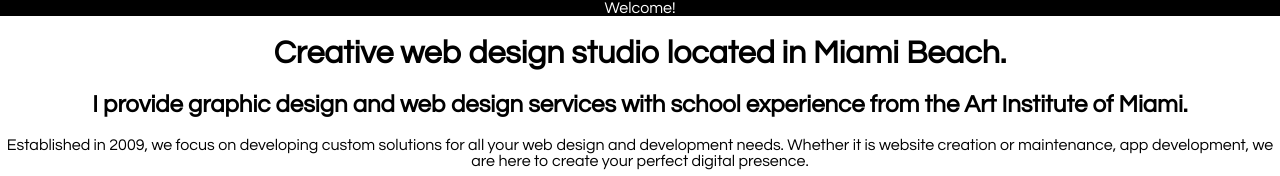
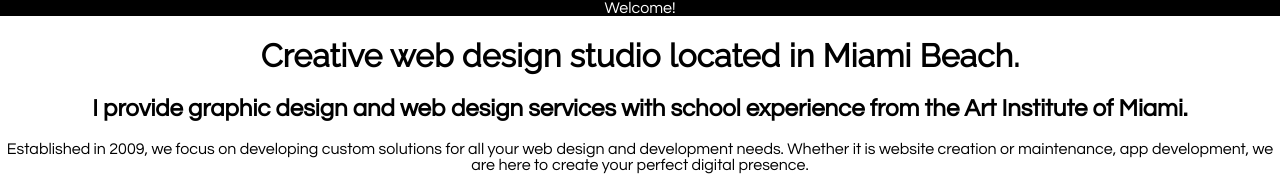
Before and after one commit to ivcortright/ivcortright.github.io, a plain HTML site: page index.html in a window 1280 px wide. Shown: the top 176 px of the page. Drawn offline with Linux system fonts and the light colour scheme.

Commit message:
Update index.html

```diff
--- a/index.html
+++ b/index.html
@@ -1,9 +1,13 @@
 <!DOCTYPE html>
 <title>Isa C. - Web Design</title>
 
-
+<link href="https://fonts.googleapis.com/css?family=Raleway" rel="stylesheet">
 
 <style>
+
+  h1 {
+    font-family: 'Raleway', sans-serif;
+  }
 
   header {
     color: #FFF;
```
